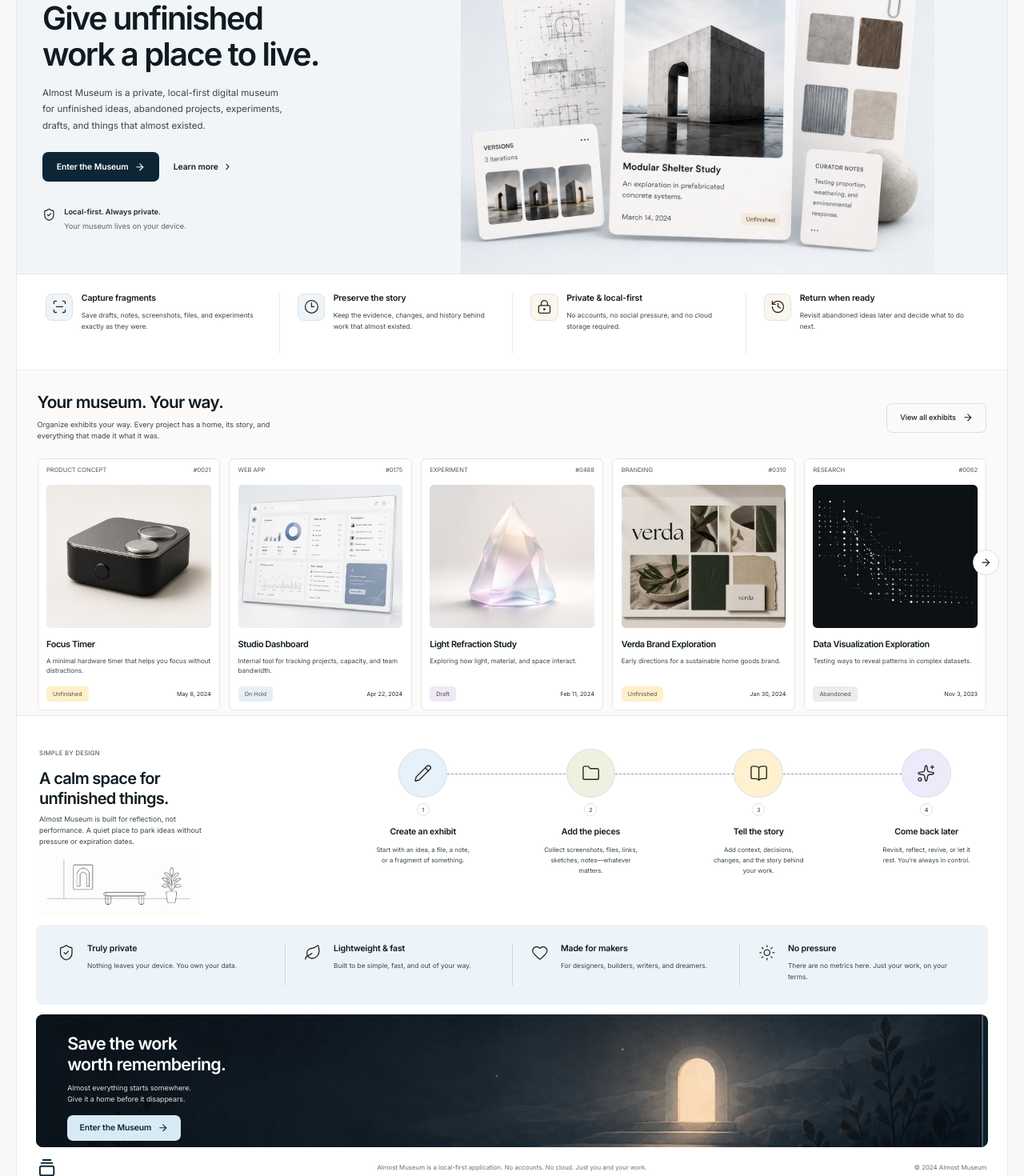
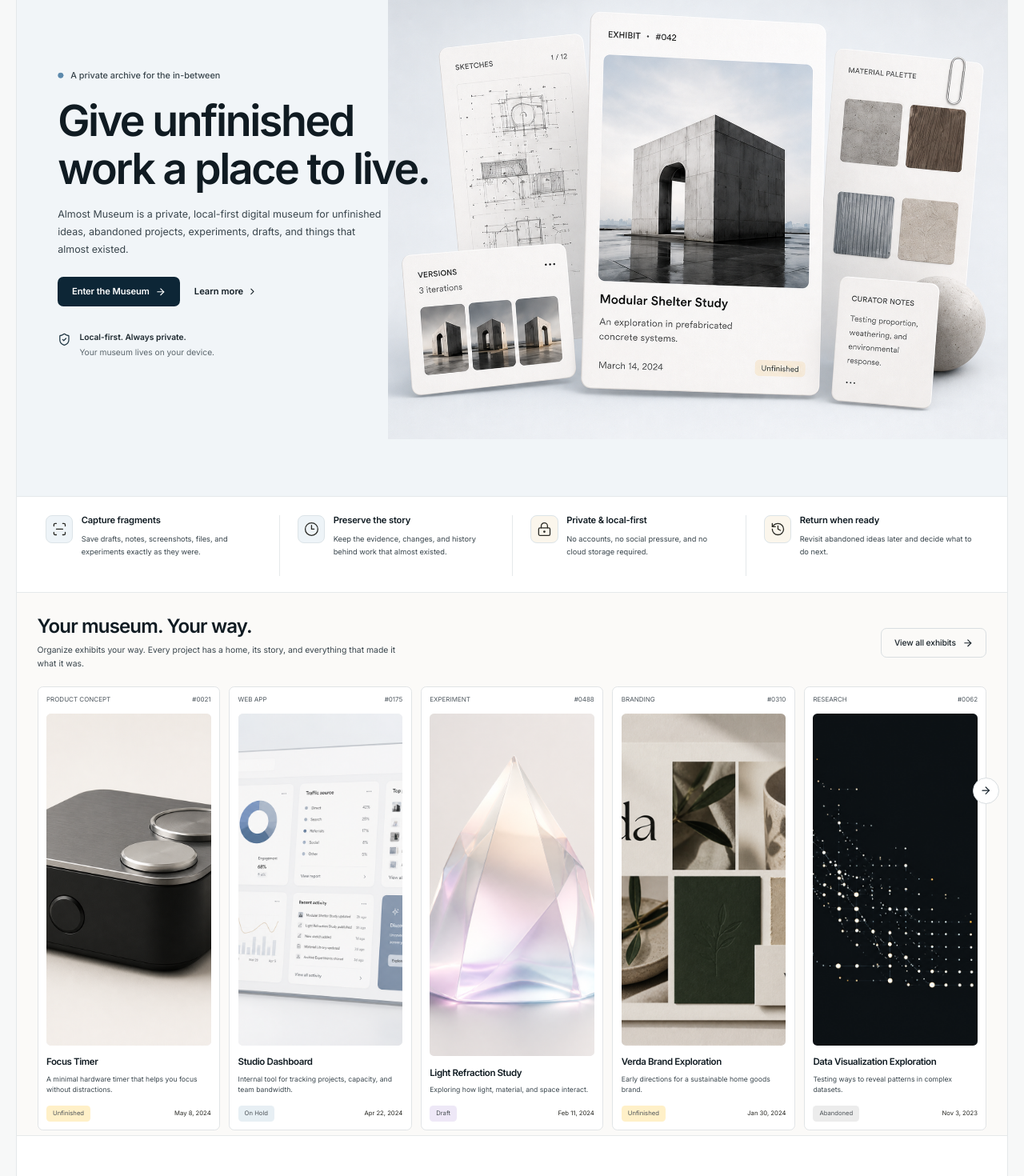
Before and after one commit to princeprog/the-almost-museum, a Next.js app: page / in a window 1280 px wide. Shown: the part 180-1650 px from the top of the page at 80% size. Built offline with nearby package versions, Linux system fonts and the light colour scheme.

Commit message:
feat: present landing content as full-screen sections

```diff
--- a/app/landing.css
+++ b/app/landing.css
@@ -117,6 +117,45 @@ body:has(.landing-page) .app-root {
   gap: 0;
   overflow: hidden;
   padding: 0;
+}
+
+html:has(.landing-page) {
+  scroll-behavior: smooth;
+  scroll-snap-type: y proximity;
+}
+
+.landing-screen {
+  display: grid;
+  min-height: 100svh;
+  overflow: hidden;
+  scroll-snap-align: start;
+  scroll-snap-stop: normal;
+}
+
+.landing-screen--hero {
+  min-height: calc(100svh - 4.9rem);
+}
+
+.landing-screen--hero .marketing-hero {
+  height: 100%;
+  min-height: 100%;
+}
+
+.landing-screen--collection {
+  background: #fbfaf8;
+  grid-template-rows: auto minmax(0, 1fr);
+}
+
+.landing-screen--process {
+  background: #fff;
+  grid-template-rows: minmax(0, 1fr) auto;
+  padding-block: clamp(1.5rem, 4vh, 3rem);
+}
+
+.landing-screen--closing {
+  background: #f7f8f8;
+  grid-template-rows: minmax(0, 1fr) auto;
+  padding-top: clamp(1rem, 2.5vh, 1.75rem);
 }
 
 .landing-page h1,
@@ -346,6 +385,9 @@ body:has(.landing-page) .app-root {
 .exhibit-showcase {
   background: #fbfaf8;
   border-bottom: 1px solid #e7e9ea;
+  display: grid;
+  grid-template-rows: auto minmax(0, 1fr);
+  min-height: 0;
   padding: 1.75rem 1.6rem 0.35rem;
 }
 
@@ -386,9 +428,11 @@ body:has(.landing-page) .app-root {
 }
 
 .exhibit-showcase__grid {
+  align-items: center;
   display: grid;
   gap: 0.7rem;
   grid-template-columns: repeat(5, minmax(0, 1fr));
+  min-height: 0;
   position: relative;
 }
 
@@ -398,6 +442,8 @@ body:has(.landing-page) .app-root {
   border-radius: 0.42rem;
   display: flex;
   flex-direction: column;
+  height: min(100%, 36rem);
+  max-height: 36rem;
   min-height: 17.1rem;
   padding: 0.65rem;
 }
@@ -416,7 +462,9 @@ body:has(.landing-page) .app-root {
   aspect-ratio: 1.15;
   background: #f2f3f2;
   border-radius: 0.35rem;
+  flex: 1 1 auto;
   margin-bottom: 0.85rem;
+  min-height: 8rem;
   overflow: hidden;
   position: relative;
 }
@@ -499,8 +547,9 @@ body:has(.landing-page) .app-root {
   display: grid;
   gap: 2rem;
   grid-template-columns: 29% 71%;
-  height: 16.35rem;
-  min-height: 16.35rem;
+  align-items: center;
+  height: auto;
+  min-height: 0;
   padding: 2.55rem 1.75rem 1.25rem;
 }
 
@@ -658,8 +707,9 @@ body:has(.landing-page) .app-root {
 .closing-cta {
   background: #0b202b;
   border-radius: 0.55rem;
-  min-height: 10.4rem;
-  margin: 0.75rem 1.5rem 0;
+  height: 100%;
+  margin: 0 1.5rem;
+  min-height: 22rem;
   overflow: hidden;
   position: relative;
 }
@@ -670,8 +720,12 @@ body:has(.landing-page) .app-root {
 }
 
 .closing-cta__copy {
+  align-content: center;
   color: #fff;
-  padding: 1.55rem 2.45rem 0.55rem;
+  display: grid;
+  justify-items: start;
+  min-height: 100%;
+  padding: clamp(2rem, 8vh, 6rem) clamp(2rem, 5vw, 5rem);
   position: relative;
   z-index: 1;
 }
@@ -725,7 +779,140 @@ body:has(.landing-page) .app-root {
   justify-self: end;
 }
 
+@media (min-width: 64rem) {
+  .marketing-hero__copy {
+    padding-left: clamp(2.5rem, 4vw, 4.5rem);
+  }
+
+  .marketing-kicker {
+    font-size: clamp(0.68rem, 0.6vw, 0.78rem);
+  }
+
+  .marketing-hero h1 {
+    font-size: clamp(2.75rem, 4.2vw, 4.5rem);
+    max-width: 39rem;
+  }
+
+  .marketing-hero__lede {
+    font-size: clamp(0.78rem, 0.75vw, 0.95rem);
+    max-width: 28rem;
+  }
+
+  .marketing-primary-action,
+  .closing-cta__action,
+  .marketing-text-action {
+    font-size: clamp(0.7rem, 0.62vw, 0.8rem);
+  }
+
+  .marketing-hero__privacy p {
+    font-size: clamp(0.64rem, 0.55vw, 0.72rem);
+  }
+
+  .benefit-strip h2,
+  .value-strip h2 {
+    font-size: clamp(0.7rem, 0.62vw, 0.82rem);
+  }
+
+  .benefit-strip p,
+  .value-strip p {
+    font-size: clamp(0.58rem, 0.52vw, 0.7rem);
+  }
+
+  .exhibit-showcase__header h2 {
+    font-size: clamp(1.5rem, 1.7vw, 2rem);
+  }
+
+  .exhibit-showcase__header p {
+    font-size: clamp(0.65rem, 0.55vw, 0.72rem);
+    max-width: 28rem;
+  }
+
+  .marketing-outline-action {
+    font-size: clamp(0.64rem, 0.52vw, 0.72rem);
+  }
+
+  .exhibit-preview__meta {
+    font-size: clamp(0.5rem, 0.43vw, 0.58rem);
+  }
+
+  .exhibit-preview h3 {
+    font-size: clamp(0.72rem, 0.64vw, 0.86rem);
+  }
+
+  .exhibit-preview > p {
+    font-size: clamp(0.54rem, 0.48vw, 0.65rem);
+  }
+
+  .exhibit-preview__footer time,
+  .exhibit-status {
+    font-size: clamp(0.48rem, 0.4vw, 0.56rem);
+  }
+
+  .marketing-section-label {
+    font-size: clamp(0.54rem, 0.45vw, 0.62rem);
+  }
+
+  .how-it-works__intro h2 {
+    font-size: clamp(1.6rem, 1.8vw, 2.15rem);
+  }
+
+  .how-it-works__intro > p:not(.marketing-section-label) {
+    font-size: clamp(0.64rem, 0.55vw, 0.74rem);
+    max-width: 18rem;
+  }
+
+  .how-it-works__intro img {
+    max-width: 15rem;
+  }
+
+  .workflow-step__icon {
+    height: clamp(4rem, 4vw, 5rem);
+    width: clamp(4rem, 4vw, 5rem);
+  }
+
+  .workflow-step__icon svg {
+    height: clamp(1.5rem, 1.6vw, 2rem);
+    width: clamp(1.5rem, 1.6vw, 2rem);
+  }
+
+  .workflow-step h3 {
+    font-size: clamp(0.72rem, 0.64vw, 0.84rem);
+  }
+
+  .workflow-step p {
+    font-size: clamp(0.56rem, 0.48vw, 0.65rem);
+    max-width: 10rem;
+  }
+
+  .closing-cta h2 {
+    font-size: clamp(2rem, 3vw, 3.35rem);
+  }
+
+  .closing-cta p {
+    font-size: clamp(0.68rem, 0.62vw, 0.82rem);
+  }
+
+  .marketing-footer p {
+    font-size: clamp(0.52rem, 0.42vw, 0.6rem);
+  }
+}
+
 @media (max-width: 48rem) {
+  html:has(.landing-page) {
+    scroll-snap-type: none;
+  }
+
+  .landing-screen,
+  .landing-screen--hero {
+    min-height: 100svh;
+    overflow: visible;
+  }
+
+  .landing-screen--collection,
+  .landing-screen--process {
+    grid-template-rows: auto;
+  }
+
   .site-header {
     grid-template-columns: 1fr auto;
   }
@@ -772,15 +959,27 @@ body:has(.landing-page) .app-root {
   }
 
   .exhibit-showcase__grid {
+    align-items: stretch;
     grid-auto-columns: minmax(13.5rem, 72vw);
     grid-auto-flow: column;
     grid-template-columns: none;
+    overscroll-behavior-inline: contain;
     overflow-x: auto;
     padding-bottom: 0.6rem;
     scroll-snap-type: x proximity;
+    scrollbar-width: none;
+    touch-action: pan-x;
+  }
+
+  .exhibit-showcase__grid::-webkit-scrollbar,
+  .workflow-steps::-webkit-scrollbar,
+  .value-strip::-webkit-scrollbar {
+    display: none;
   }
 
   .exhibit-preview {
+    height: auto;
+    max-height: none;
     scroll-snap-align: start;
   }
 
@@ -795,11 +994,43 @@ body:has(.landing-page) .app-root {
 
   .workflow-steps {
     gap: 1rem;
-    grid-template-columns: repeat(2, minmax(0, 1fr));
+    grid-auto-columns: minmax(11rem, 42vw);
+    grid-auto-flow: column;
+    grid-template-columns: none;
+    overflow-x: auto;
+    overscroll-behavior-inline: contain;
+    padding-bottom: 0.75rem;
+    scroll-snap-type: x proximity;
+    scrollbar-width: none;
+    touch-action: pan-x;
   }
 
   .workflow-steps::before {
     display: none;
+  }
+
+  .workflow-step {
+    background: #fafbfb;
+    border: 1px solid #e1e6e8;
+    border-radius: 0.65rem;
+    padding: 1.25rem 1rem;
+    scroll-snap-align: start;
+  }
+
+  .value-strip {
+    grid-auto-columns: minmax(13rem, 58vw);
+    grid-auto-flow: column;
+    grid-template-columns: none;
+    overflow-x: auto;
+    overscroll-behavior-inline: contain;
+    scroll-snap-type: x proximity;
+    scrollbar-width: none;
+    touch-action: pan-x;
+  }
+
+  .value-strip article {
+    border-bottom: 0;
+    scroll-snap-align: start;
   }
 
   .marketing-footer {
@@ -857,7 +1088,7 @@ body:has(.landing-page) .app-root {
   }
 
   .marketing-hero__copy {
-    padding: 3rem 1.35rem 1rem;
+    padding: 2.25rem 1.35rem 0.75rem;
   }
 
   .marketing-hero h1 {
@@ -871,12 +1102,36 @@ body:has(.landing-page) .app-root {
   }
 
   .marketing-hero__visual {
-    min-height: 20rem;
+    min-height: 16rem;
   }
 
-  .benefit-strip,
-  .value-strip {
-    grid-template-columns: 1fr;
+  .benefit-strip {
+    grid-template-columns: repeat(2, minmax(0, 1fr));
+    padding: 0.75rem;
+  }
+
+  .benefit-strip__item {
+    align-content: start;
+    grid-template-columns: 1.8rem 1fr;
+    padding: 0.8rem;
+  }
+
+  .benefit-strip__item + .benefit-strip__item {
+    border-left: 0;
+  }
+
+  .benefit-strip__item:nth-child(odd) {
+    border-right: 1px solid #e1e6e8;
+  }
+
+  .marketing-icon {
+    height: 1.8rem;
+    width: 1.8rem;
+  }
+
+  .marketing-hero__actions {
+    align-items: center;
+    flex-direction: row;
   }
 
   .exhibit-showcase,
@@ -885,12 +1140,22 @@ body:has(.landing-page) .app-root {
   }
 
   .workflow-steps {
-    grid-template-columns: 1fr;
+    grid-auto-columns: minmax(11rem, 72vw);
+  }
+
+  .value-strip {
+    grid-auto-columns: minmax(13rem, 78vw);
+    margin-inline: 0.75rem;
+    padding: 1rem;
+  }
+
+  .value-strip article {
+    padding: 0.75rem 1rem;
   }
 
   .closing-cta {
     margin-inline: 0.75rem;
-    min-height: 17rem;
+    min-height: calc(100svh - 5.25rem);
   }
 
   .closing-cta > img {
--- a/components/marketing-landing.tsx
+++ b/components/marketing-landing.tsx
@@ -333,13 +333,21 @@ function LandingFooter() {
 export function MarketingLanding() {
   return (
     <main className="landing-page">
+      <div className="landing-screen landing-screen--hero">
         <HeroSection />
+      </div>
+      <div className="landing-screen landing-screen--collection">
         <BenefitStrip />
         <ExhibitGallery />
+      </div>
+      <div className="landing-screen landing-screen--process">
         <HowItWorks />
         <ValueStrip />
+      </div>
+      <div className="landing-screen landing-screen--closing">
         <ClosingCallToAction />
         <LandingFooter />
+      </div>
     </main>
   );
 }
```
Also changed, not shown: 2 other files (tests, documents, lock files or other folders). Lines whose indentation alone changed are shown as unchanged.
